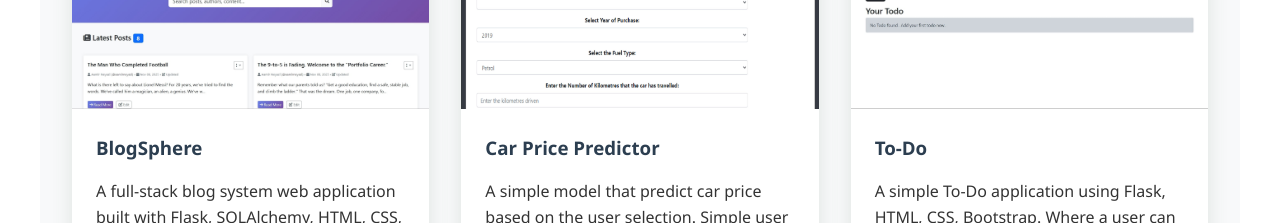
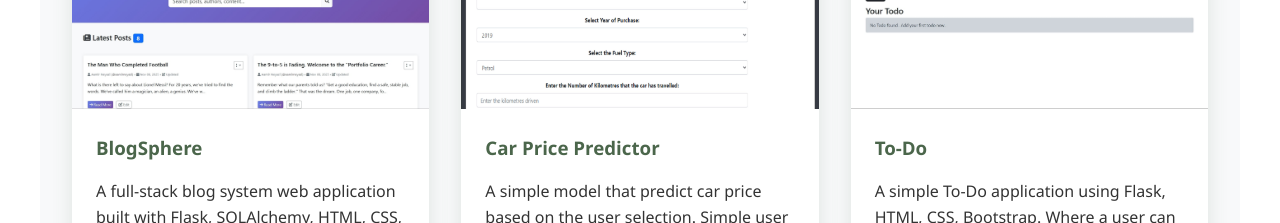
Before and after one commit to AamirNeyazi2499/Portfolio, a plain HTML site: page index.html in a window 1280 px wide. Shown: the part 2660-2883 px from the top of the page. Drawn offline with Linux system fonts and the light colour scheme.

Commit message:
Added Project Link

```diff
--- a/index.html
+++ b/index.html
@@ -118,21 +118,21 @@
             <div class="project-card">
                 <div class="project-img project1-img"></div>
                 <div class="project-content">
-                    <h3>BlogSphere</h3>
+                    <h3><a href="https://blogsphere-luvh.onrender.com" target="_blank" class="project-link">BlogSphere</a></h3>
                     <p>A full-stack blog system web application built with Flask, SQLAlchemy, HTML, CSS, and Bootstrap. Features include user authentication, CRUD operations, and responsive UI.</p>
                 </div>
             </div>
             <div class="project-card">
                 <div class="project-img project2-img"></div>
                 <div class="project-content">
-                    <h3>Car Price Predictor</h3>
+                    <h3><a href="https://Not-Ready.com" target="_blank" class="project-link">Car Price Predictor</a></h3>
                     <p>A simple model that predict car price based on the user selection. Simple user interface</p>
                 </div>
             </div>
             <div class="project-card">
                 <div class="project-img project3-img"></div>
                 <div class="project-content">
-                    <h3>To-Do</h3>
+                    <h3><a href="https://aamir-todo-web-app.onrender.com/" target="_blank" class="project-link">To-Do</a></h3>
                     <p>A simple To-Do application using Flask, HTML, CSS, Bootstrap. Where a user can add, update and manage the task on user dashboard</p>
                 </div>
             </div>
--- a/style.css
+++ b/style.css
@@ -374,6 +374,18 @@
     margin-bottom: 1rem;
 }
 
+.project-link {
+    color: #4B664B;
+    text-decoration: none;
+    transition: color 0.3s;
+    display: inline-block;
+}
+
+.project-link:hover {
+    color: #5d7f5d;
+    text-decoration: underline;
+}
+
 /* Achievements & Certifications Section */
 .achievements-grid {
     display: grid;
```
